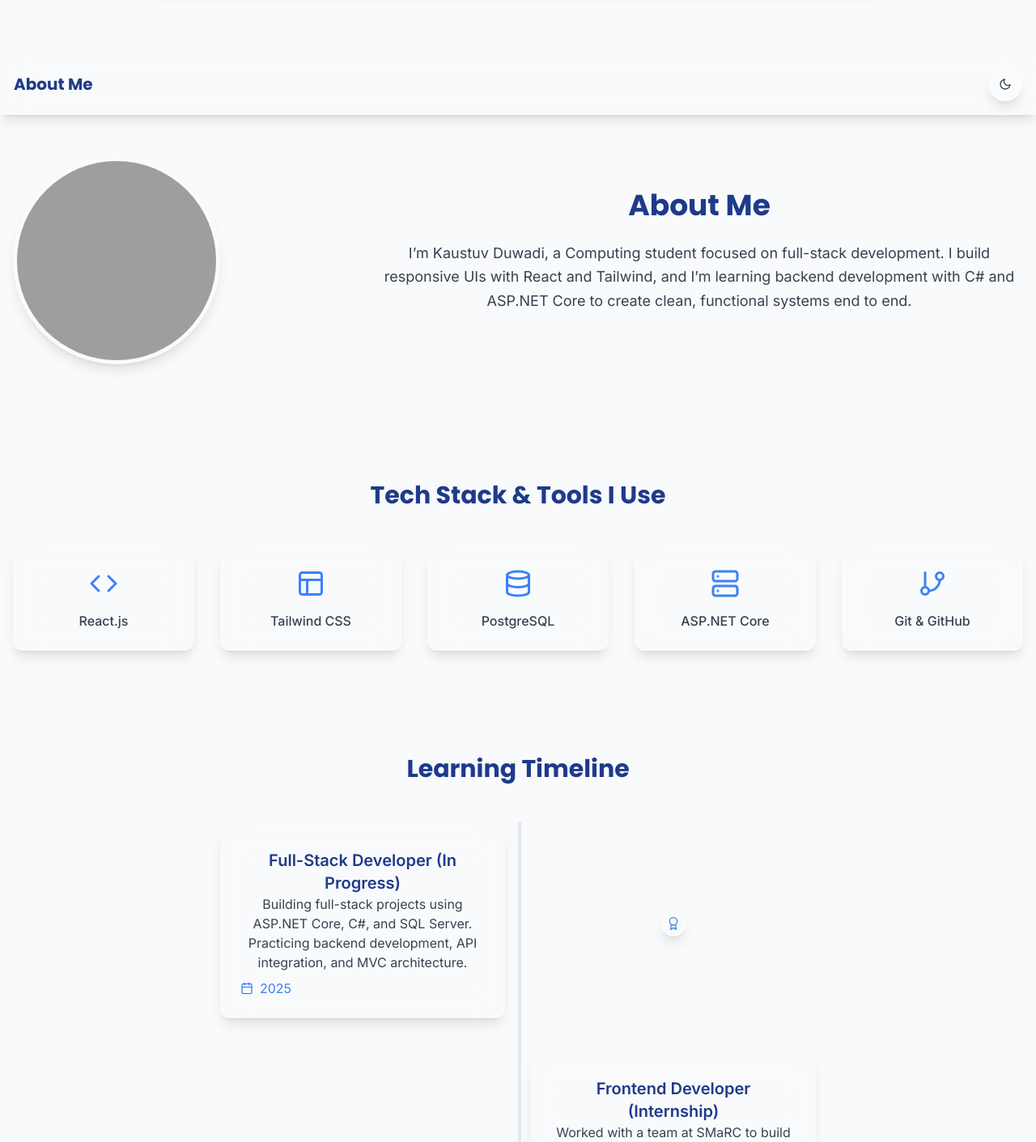
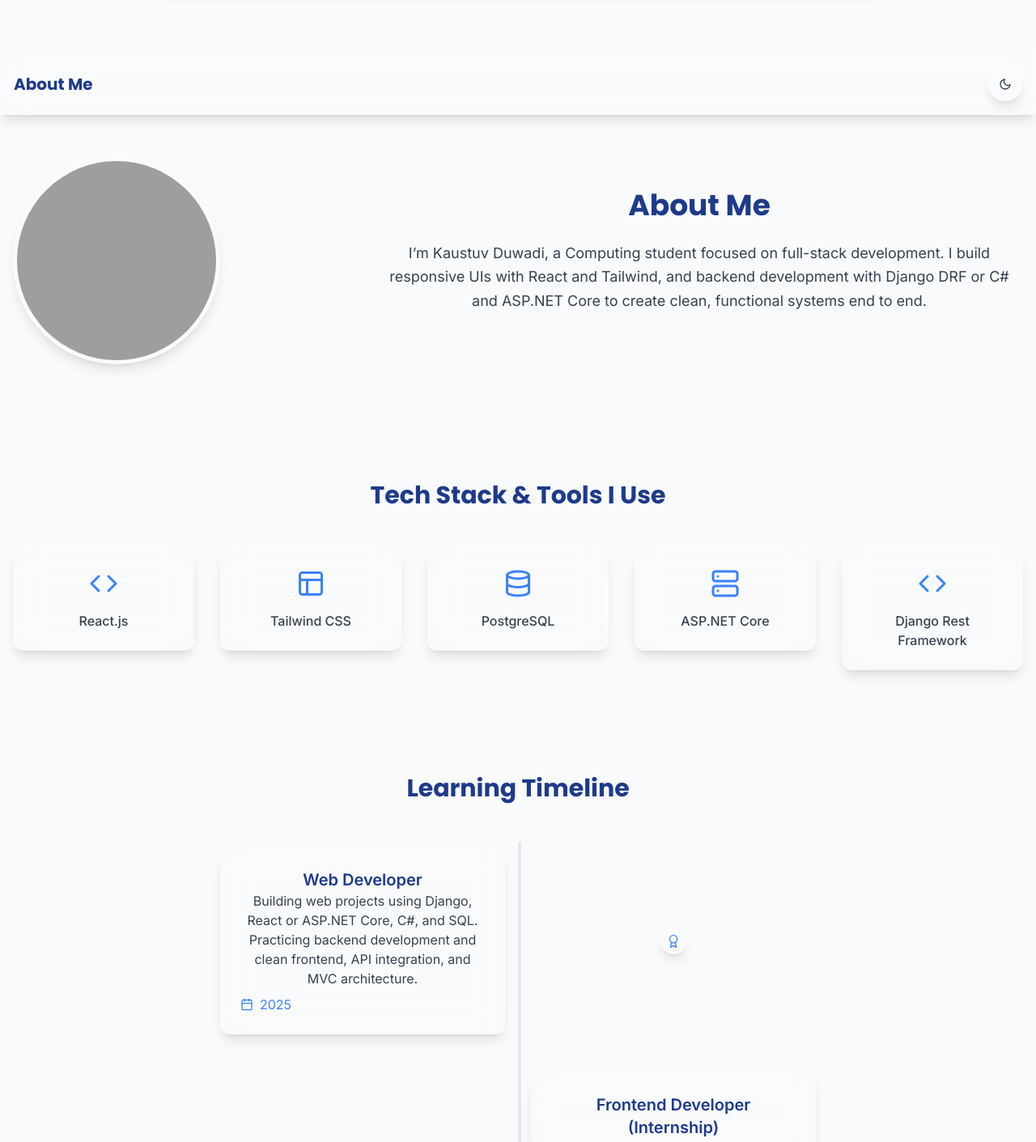
Before and after one commit to duwadikaustuv/portfolio-website, a React (Vite) app: page / in a window 1280 px wide. Shown: the part 2040-3451 px from the top of the page at 81% size. Built offline with nearby package versions, Linux system fonts and the light colour scheme; grey boxes are pictures that could not be loaded.

Commit message:
Update skills and project descriptions in About page

```diff
--- a/src/pages/About.jsx
+++ b/src/pages/About.jsx
@@ -19,15 +19,15 @@ const About = () => {
     { name: "Tailwind CSS", icon: <FiLayout /> },
     { name: "PostgreSQL", icon: <FiDatabase /> },
     { name: "ASP.NET Core", icon: <FiServer /> },
-    { name: "Git & GitHub", icon: <FiGitBranch /> },
+    { name: "Django Rest Framework", icon: <FiCode /> },
   ];
 
   const timeline = [
     {
       year: "2025",
-      title: "Full-Stack Developer (In Progress)",
+      title: "Web Developer",
       description:
-        "Building full-stack projects using ASP.NET Core, C#, and SQL Server. Practicing backend development, API integration, and MVC architecture.",
+        "Building web projects using Django, React or ASP.NET Core, C#, and SQL. Practicing backend development and clean frontend, API integration, and MVC architecture.",
     },
     {
       year: "2024",
@@ -86,7 +86,7 @@ const About = () => {
             <p className="text-lg text-dark-gray dark:text-gray-300 mb-6 leading-relaxed">
               I’m Kaustuv Duwadi, a Computing student focused on full-stack
               development. I build responsive UIs with React and Tailwind, and
-              I’m learning backend development with C# and ASP.NET Core to
+              backend development with Django DRF or C# and ASP.NET Core to
               create clean, functional systems end to end.
             </p>
           </div>
```
